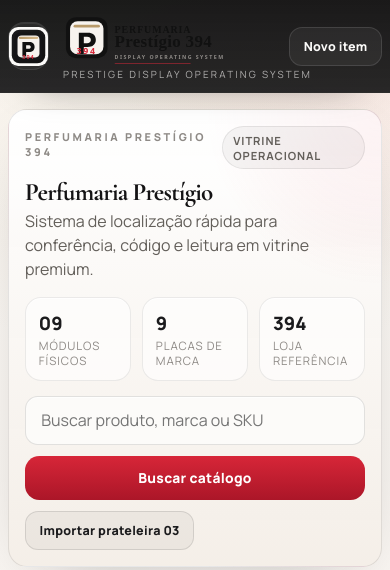
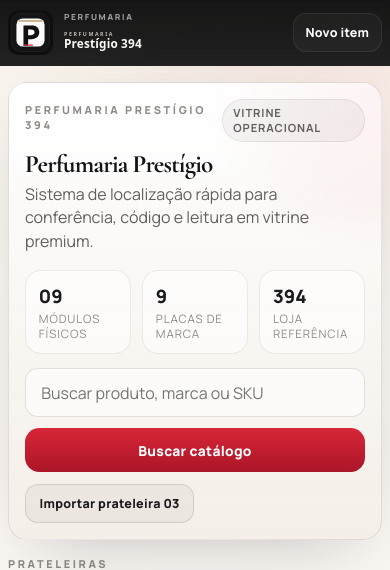
Before and after one commit to joaopedro-so/product-sku-resolver, a FastAPI app: page /dashboard in a window 390 px wide. Shown: the top 570 px of the page. Run offline with FastAPI, Linux system fonts and the light colour scheme.

Commit message:
Update branding assets and header styles
Revamp brand deliverables and adjust header styling for a refreshed, more accessible identity. Replaced multiple raster icons (favicons/app icons/apple-touch) and updated SVGs (favicon, lockup, mark) with simplified, minimal art and added accessibility tags (title/desc). Updated manifest: shortened short_name to "P394" and clarified description. CSS changes fine-tune header spacing, shadows, brand sizing, add a new eyebrow style, responsive tweaks and button ghost visuals. Simplified header markup in base.html (removed symbol shell, added eyebrow text) to match the new assets and layout.

```diff
--- a/backend/web/static/styles.css
+++ b/backend/web/static/styles.css
@@ -100,10 +100,10 @@ form {
   position: sticky;
   top: 0;
   z-index: 40;
-  border-bottom: 1px solid rgba(255, 255, 255, 0.08);
+  border-bottom: 1px solid rgba(255, 255, 255, 0.06);
   background:
-    linear-gradient(180deg, rgba(17, 17, 17, 0.96) 0%, rgba(22, 22, 23, 0.92) 100%);
-  box-shadow: 0 16px 40px -34px rgba(0, 0, 0, 0.72);
+    linear-gradient(180deg, rgba(17, 17, 17, 0.98) 0%, rgba(20, 20, 21, 0.94) 100%);
+  box-shadow: 0 18px 42px -34px rgba(0, 0, 0, 0.78);
 }
 
 .app-header__row,
@@ -117,55 +117,45 @@ form {
   align-items: center;
   justify-content: space-between;
   gap: var(--space-sm);
-  padding: 0.72rem 0;
+  padding: 0.62rem 0;
 }
 
 .brand {
   display: inline-flex;
   align-items: center;
-  gap: 0.85rem;
+  gap: 0.7rem;
   min-width: 0;
 }
 
-.brand__symbol-shell {
-  display: inline-flex;
-  align-items: center;
-  justify-content: center;
-  width: 3rem;
-  height: 3rem;
-  border-radius: 1rem;
-  background: rgba(255, 255, 255, 0.05);
-  border: 1px solid rgba(255, 255, 255, 0.08);
-  box-shadow: inset 0 1px 0 rgba(255, 255, 255, 0.08);
-}
-
 .brand__symbol {
-  width: 2.45rem;
-  height: 2.45rem;
+  width: 2.8rem;
+  height: 2.8rem;
+  flex-shrink: 0;
 }
 
 .brand__copy {
   display: grid;
-  gap: 0.16rem;
+  gap: 0.12rem;
   min-width: 0;
+}
+
+.brand__eyebrow {
+  color: rgba(252, 251, 249, 0.6);
+  font-size: 0.56rem;
+  font-weight: 800;
+  letter-spacing: 0.24em;
+  text-transform: uppercase;
 }
 
 .brand__wordmark {
   display: block;
-  width: min(14.8rem, 54vw);
+  width: min(12.8rem, 50vw);
   height: auto;
-}
-
-.brand__subtitle {
-  color: rgba(252, 251, 249, 0.64);
-  font-size: 0.62rem;
-  letter-spacing: 0.22em;
-  text-transform: uppercase;
-  white-space: nowrap;
 }
 
 .app-header__cta {
   flex-shrink: 0;
+  min-width: fit-content;
 }
 
 .app-main {
@@ -430,8 +420,8 @@ form {
 }
 
 .button--ghost {
-  border: 1px solid rgba(255, 255, 255, 0.12);
-  background: rgba(255, 255, 255, 0.05);
+  border: 1px solid rgba(255, 255, 255, 0.08);
+  background: rgba(255, 255, 255, 0.03);
   color: #fcfbf9;
   box-shadow: none;
 }
@@ -1288,6 +1278,26 @@ form {
   text-align: center;
 }
 
+@media (max-width: 520px) {
+  .app-header__row,
+  .app-main {
+    width: min(var(--max-content), calc(100% - 1rem));
+  }
+
+  .brand__eyebrow {
+    font-size: 0.52rem;
+    letter-spacing: 0.2em;
+  }
+
+  .brand__wordmark {
+    width: min(10.9rem, 46vw);
+  }
+
+  .app-header__cta {
+    padding-inline: 0.74rem;
+  }
+}
+
 @media (min-width: 760px) {
   .app-header__row,
   .app-main {
--- a/backend/web/templates/base.html
+++ b/backend/web/templates/base.html
@@ -23,12 +23,10 @@
       <header class="app-header">
         <div class="app-header__row">
           <a class="brand" href="/dashboard" aria-label="Perfumaria Prestígio 394">
-            <span class="brand__symbol-shell">
-              <img class="brand__symbol" src="/dashboard/static/brand/prestigio-394-mark.svg" alt="Símbolo Perfumaria Prestígio 394" />
-            </span>
+            <img class="brand__symbol" src="/dashboard/static/brand/prestigio-394-mark.svg" alt="Símbolo Perfumaria Prestígio 394" />
             <span class="brand__copy">
+              <span class="brand__eyebrow">Perfumaria</span>
               <img class="brand__wordmark" src="/dashboard/static/brand/prestigio-394-lockup.svg" alt="Perfumaria Prestígio 394" />
-              <span class="brand__subtitle">Prestige Display Operating System</span>
             </span>
           </a>
           <a class="button button--ghost button--small app-header__cta" href="/dashboard/products/new">Novo item</a>
```
Also changed, not shown: backend/web/static/brand/app-icon-192.png, backend/web/static/brand/app-icon-512.png, backend/web/static/brand/app-icon-maskable-512.png, backend/web/static/brand/apple-touch-icon.png, backend/web/static/brand/favicon-16x16.png, backend/web/static/brand/favicon-32x32.png, backend/web/static/brand/favicon.ico, backend/web/static/brand/favicon.svg, backend/web/static/brand/manifest.webmanifest, backend/web/static/brand/prestigio-394-lockup.svg, backend/web/static/brand/prestigio-394-mark.svg.
